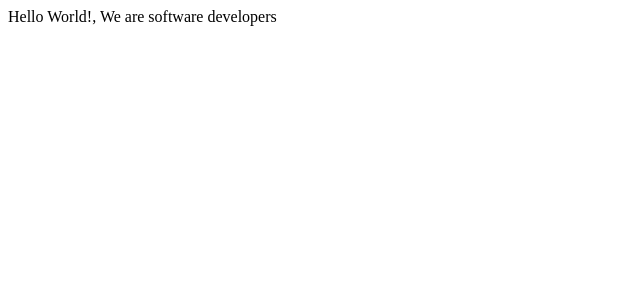
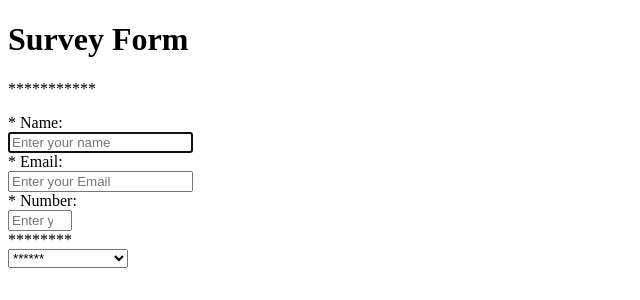
Before and after one commit to ezeajali/Microverse-Project-01, a plain HTML site: page index.html in a window 1280 px wide. Shown: the whole page, without its empty margins (0-640 px from the left). Drawn offline with Linux system fonts and the light colour scheme.

Commit message:
update on index.html

```diff
--- a/index.html
+++ b/index.html
@@ -8,19 +8,57 @@
 
   <body>
     <script src="https://cdn.freecodecamp.org/testable-projects-fcc/v1/bundle.js"></script>
-      Hello World!, We are software developers
-    <!--
+     <h1 id="title">Survey Form</h1>
+<div id="form-outer">
+  <p id="description">
+   ***********
+  </p>
+  <form id="survey-form" method="GET" action="https://crossorigin.me/https://freecodecamp.com">
 
-    Hello Camper!
+    <div class="rowTab">
+      <div class="labels">
+        <label id="name-label" for="name">* Name: </label>
+      </div>
+      <div class="rightTab">
+        <input autofocus type="text" name="name" id="name" class="input-field" placeholder="Enter your name" required>
+      </div>
+    </div>
 
-    For now, the test suite only works in Chrome!
-    Please read the README below in the JS Editor before beginning.
-    Feel free to delete this message once you have read it.
-    Good luck and Happy Coding!
+    <div class="rowTab">
+      <div class="labels">
+        <label id="email-label" for="email">* Email: </label>
+      </div>
+      <div class="rightTab">
+        <input type="email" name="email" id="email" class="input-field" required placeholder="Enter your Email">
+      </div>
+    </div>
 
-    - The freeCodeCamp Team
+    <div class="rowTab">
+      <div class="labels">
+        <label id="number-label" for="number">* Number: </label>
+      </div>
+      <div class="rightTab">
+        <input type="number" name="number" id="number" min="1" max="125" class="input-field" placeholder="Enter your Number">
+      </div>
+    </div>
 
-    -->
+    <div class="rowTab">
+      <div class="labels">
+        <label for="currentIdea">********</label>
+      </div>
+      <div class="rightTab">
+        <select id="dropdown" name="currentIdea" class="dropdown">
+      <option disabled value>Select an option</option>
+      <option  value="****">******</option>
+      <option value="****">******</option>
+      <option value="*******">*******</option>
+      <option value="preferNo">Prefer not to say</option>
+      <option value="other">Other</option>
+    </select>
+      </div>
+    </div>
+
+
     <script  src="js/index.js"></script>
   </body>
 </html>
```
